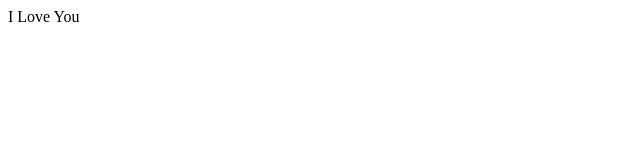
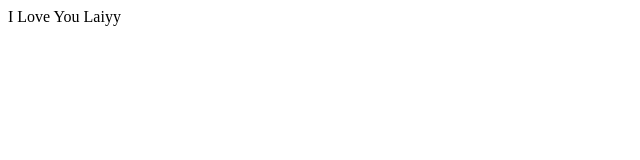
Before and after one commit to Souvannakone/demo-git-01, a plain HTML site: page index.html in a window 1280 px wide. Shown: the full height of the page, 0-640 px from the left. Drawn offline with Linux system fonts and the light colour scheme.

Commit message:
update main with Laiyy

```diff
--- a/index.html
+++ b/index.html
@@ -6,6 +6,6 @@
     <title>Document</title>
 </head>
 <body>
-    I Love You
+    I Love You Laiyy
 </body>
 </html>
```
